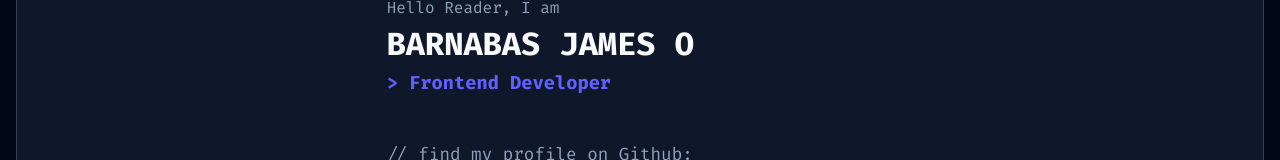
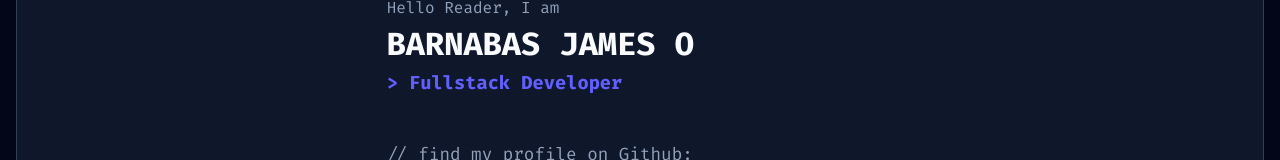
Before and after one commit to Jamieeee1/my-site, a React (Vite) app: page / in a window 1280 px wide. Shown: the part 308-468 px from the top of the page. Built offline with nearby package versions, Linux system fonts and the light colour scheme.

Commit message:
Minor charnge

```diff
--- a/src/pages/Homepage.jsx
+++ b/src/pages/Homepage.jsx
@@ -9,7 +9,7 @@ const Homepage = () => {
         <div className="home-div-1-1">
           <p>Hello Reader, I am</p>
           <h1>BARNABAS JAMES O</h1>
-          <h3> {">"} Frontend Developer</h3>
+          <h3> {">"} Fullstack Developer</h3>
         </div>
         <div className="home-div-1-2">
           <p>// find my profile on Github:</p>
```
